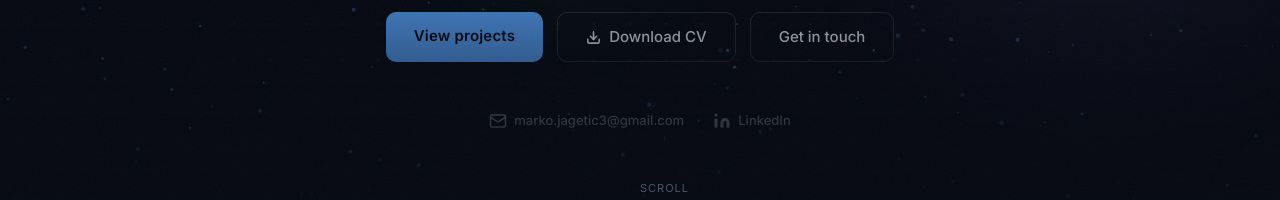
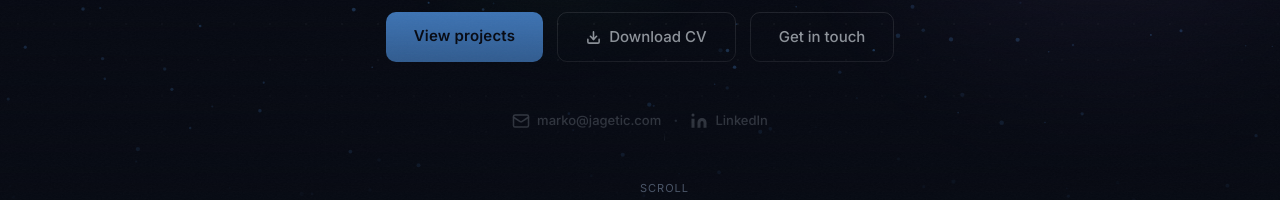
Before and after one commit to markojagetic15/portfolio-page, a React (Vite) app: page /#/ in a window 1280 px wide. Shown: the part 570-770 px from the top of the page. Built offline with nearby package versions, Linux system fonts and the light colour scheme.

Commit message:
Change e-mail

```diff
--- a/src/features/command-palette/ui/CommandPalette.tsx
+++ b/src/features/command-palette/ui/CommandPalette.tsx
@@ -55,7 +55,7 @@ export default function CommandPalette() {
     { id: "projects",     label: "Go to Projects",     group: "Navigate", icon: <ArrowIcon />, action: () => scrollTo("projects") },
     { id: "skills",       label: "Go to Skills",       group: "Navigate", icon: <ArrowIcon />, action: () => scrollTo("skills") },
     { id: "contact",      label: "Go to Contact",      group: "Navigate", icon: <ArrowIcon />, action: () => scrollTo("contact") },
-    { id: "email",        label: "Copy email address", group: "Connect",  icon: <MailIcon />,  action: () => navigator.clipboard.writeText("marko.jagetic3@gmail.com") },
+    { id: "email",        label: "Copy email address", group: "Connect",  icon: <MailIcon />,  action: () => navigator.clipboard.writeText("marko@jagetic.com") },
     { id: "linkedin",     label: "Open LinkedIn",      group: "Connect",  icon: <ExternalIcon />, action: () => window.open("https://www.linkedin.com/in/marko-jagetić", "_blank") },
     { id: "cv",           label: "Download CV",        group: "Download", icon: <DownloadIcon />, action: () => { const a = document.createElement("a"); a.href = "/cv.pdf"; a.download = ""; a.click(); } },
   ];
--- a/src/features/easter-egg/ui/EasterEgg.tsx
+++ b/src/features/easter-egg/ui/EasterEgg.tsx
@@ -76,7 +76,7 @@ export default function EasterEgg() {
           You typed <code>hire me</code> — let's make it official.
         </p>
         <a
-          href="mailto:marko.jagetic3@gmail.com"
+          href="mailto:marko@jagetic.com"
           className={styles.cta}
           onClick={e => e.stopPropagation()}
         >
--- a/src/pages/cli/ui/CliPage.tsx
+++ b/src/pages/cli/ui/CliPage.tsx
@@ -138,7 +138,7 @@ const COMMANDS: Record<string, (args: string[], cwd: string, setCwd: (d: string)
     if (file === "contact") return [
       { type: "yellow", text: "contact.txt" },
       { type: "blank", text: "" },
-      { type: "output", text: "  Email:      marko.jagetic3@gmail.com" },
+      { type: "output", text: "  Email:      marko@jagetic.com" },
       { type: "output", text: "  LinkedIn:   linkedin.com/in/marko-jagetić" },
       { type: "output", text: "  Location:   Zagreb, Croatia (UTC+1)" },
       { type: "output", text: "  Timezone:   Available 09:00–18:00 CET" },
--- a/src/widgets/contact/ui/Contact.tsx
+++ b/src/widgets/contact/ui/Contact.tsx
@@ -19,7 +19,7 @@ export default function Contact() {
     e.preventDefault();
     setStatus("sending");
     const { name, email, message } = form;
-    const mailto = `mailto:marko.jagetic3@gmail.com?subject=${encodeURIComponent(`Portfolio contact from ${name}`)}&body=${encodeURIComponent(`From: ${name} (${email})\n\n${message}`)}`;
+    const mailto = `mailto:marko@jagetic.com?subject=${encodeURIComponent(`Portfolio contact from ${name}`)}&body=${encodeURIComponent(`From: ${name} (${email})\n\n${message}`)}`;
     window.open(mailto);
     setTimeout(() => {
       setStatus("sent");
@@ -44,7 +44,7 @@ export default function Contact() {
               </p>
               <div className={styles.actions}>
                 <MagneticButton>
-                  <a href="mailto:marko.jagetic3@gmail.com" className={styles.btnPrimary}>
+                  <a href="mailto:marko@jagetic.com" className={styles.btnPrimary}>
                     <svg width="16" height="16" viewBox="0 0 24 24" fill="none" stroke="currentColor" strokeWidth="2" strokeLinecap="round" strokeLinejoin="round">
                       <rect x="2" y="4" width="20" height="16" rx="2"/>
                       <path d="m22 7-8.97 5.7a1.94 1.94 0 0 1-2.06 0L2 7"/>
--- a/src/widgets/footer/ui/Footer.tsx
+++ b/src/widgets/footer/ui/Footer.tsx
@@ -39,7 +39,7 @@ export default function Footer() {
 
           <div className={styles.socials}>
             <MagneticButton strength={0.45}>
-              <a href="mailto:marko.jagetic3@gmail.com" className={styles.social} aria-label="Email">
+              <a href="mailto:marko@jagetic.com" className={styles.social} aria-label="Email">
                 <EmailIcon />
               </a>
             </MagneticButton>
--- a/src/widgets/hero/ui/Hero.tsx
+++ b/src/widgets/hero/ui/Hero.tsx
@@ -90,11 +90,11 @@ export default function Hero() {
   const copyEmail = async (e: React.MouseEvent) => {
     e.preventDefault();
     try {
-      await navigator.clipboard.writeText("marko.jagetic3@gmail.com");
+      await navigator.clipboard.writeText("marko@jagetic.com");
       setToast(true);
       setTimeout(() => setToast(false), 2200);
     } catch {
-      window.location.href = "mailto:marko.jagetic3@gmail.com";
+      window.location.href = "mailto:marko@jagetic.com";
     }
   };
 
@@ -134,7 +134,7 @@ export default function Hero() {
                 <span className={styles.statusVal}>&lt; 24 hours</span>
               </div>
               <a
-                href="mailto:marko.jagetic3@gmail.com"
+                href="mailto:marko@jagetic.com"
                 className={styles.statusCta}
                 onClick={() => setStatusOpen(false)}
               >
@@ -200,7 +200,7 @@ export default function Hero() {
               <rect x="2" y="4" width="20" height="16" rx="2"/>
               <path d="m22 7-8.97 5.7a1.94 1.94 0 0 1-2.06 0L2 7"/>
             </svg>
-            marko.jagetic3@gmail.com
+            marko@jagetic.com
           </a>
           <span className={styles.socialDivider}>·</span>
           <a href="https://www.linkedin.com/in/marko-jagetić" target="_blank" rel="noreferrer" className={styles.social}>
--- a/src/widgets/nav/ui/Nav.tsx
+++ b/src/widgets/nav/ui/Nav.tsx
@@ -96,7 +96,7 @@ export default function Nav() {
             <kbd className={styles.kbd}>K</kbd>
           </div>
           <MagneticButton>
-            <a href="mailto:marko.jagetic3@gmail.com" className={styles.cta}>
+            <a href="mailto:marko@jagetic.com" className={styles.cta}>
               Hire me
             </a>
           </MagneticButton>
@@ -130,7 +130,7 @@ export default function Nav() {
             </a>
           </li>
         </ul>
-        <a href="mailto:marko.jagetic3@gmail.com" className={styles.mobileCta}>
+        <a href="mailto:marko@jagetic.com" className={styles.mobileCta}>
           Hire me
         </a>
       </div>
```
Also changed, not shown: 1 other file (tests, documents, lock files or other folders).
